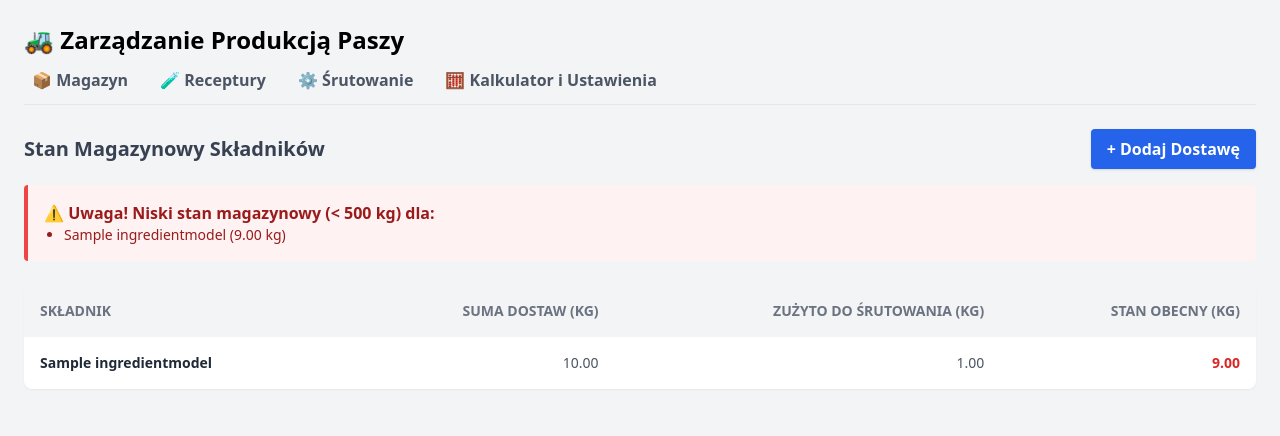
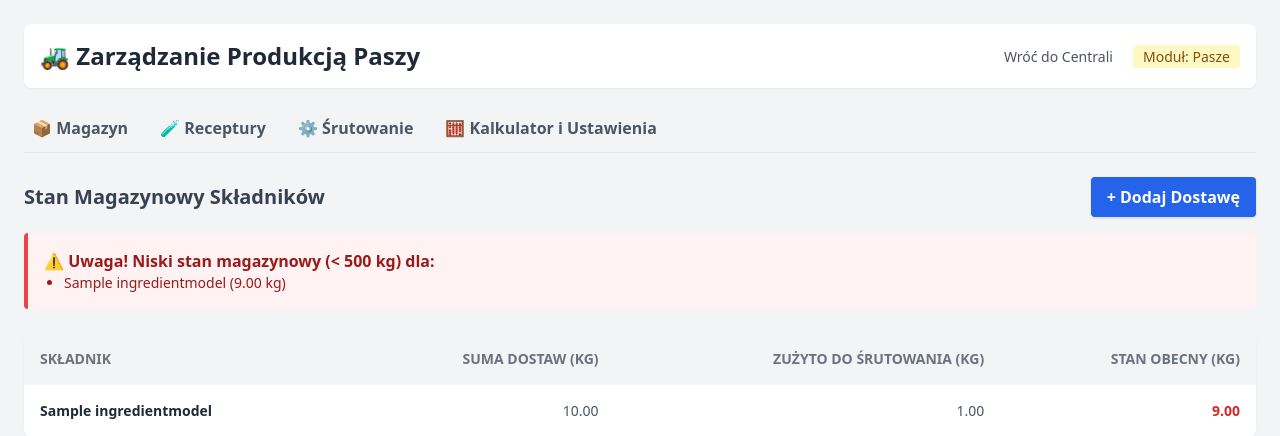
Before and after one commit to toniemasz/managerGospodarstwa, a Django app: page /pasza/magazyn/ in a window 1280 px wide. Shown: the top 436 px of the page. Run offline with Django 5.2, Linux system fonts and the light colour scheme; a user stored in the database is signed in; tables that the repository leaves empty hold one stand-in row (values such as "Sample post"); some libraries are stand-ins or nearby versions.

Commit message:
fixed header back to main page

```diff
--- a/templates/feed/inventory.html
+++ b/templates/feed/inventory.html
@@ -3,7 +3,14 @@
 
 {% block content %}
 <div class="container mx-auto p-4 md:p-6">
-    <h1 class="text-2xl font-bold mb-2">🚜 Zarządzanie Produkcją Paszy</h1>
+    <header class="mb-6 flex justify-between items-center bg-white p-4 rounded-lg shadow-sm">
+        <h1 class="text-xl md:text-2xl font-bold text-gray-800">🚜 Zarządzanie Produkcją Paszy</h1>
+        <div>
+            <a href="{% url 'modules_home' %}" class="text-sm text-gray-600 hover:text-blue-600 mr-4">Wróć do Centrali</a>
+            <span class="text-sm bg-yellow-100 text-yellow-800 font-medium px-2.5 py-0.5 rounded">Moduł: Pasze</span>
+        </div>
+    </header>
+
     {% include 'feed/_feed_nav.html' %}
 
     <div class="flex justify-between items-center mb-4">
```
Also changed, not shown: templates/feed/calculator.html (+7 -1 lines), templates/feed/productions.html (+7 -1 lines), templates/feed/recipes.html (+7 -1 lines).
